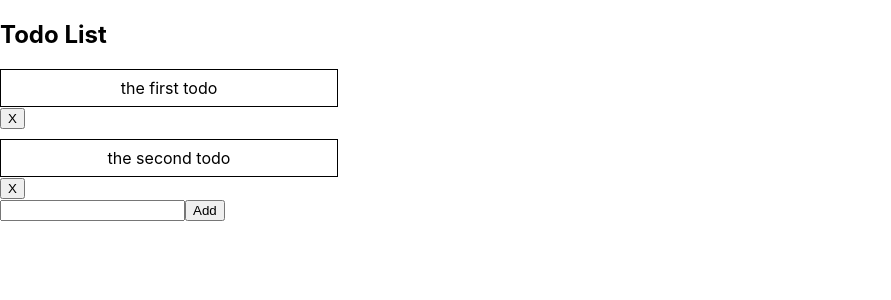
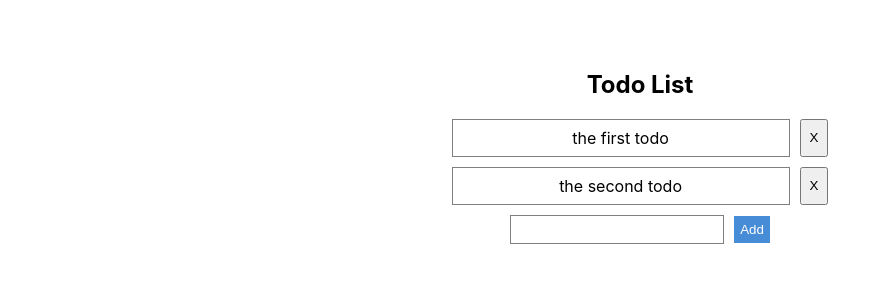
Before and after one commit to nghe4/day10-todo-frontend, a React (Create React App) app: page / in a window 1280 px wide. Shown: the top 300 px of the page, without its empty margins (0-891 px from the left). Built offline with nearby package versions, Linux system fonts and the light colour scheme.

Commit message:
feat: add CSS style & class for some html element

```diff
--- a/src/App.css
+++ b/src/App.css
@@ -1,8 +1,15 @@
+main {
+  display: flex;
+  flex-direction: column;
+  align-items: center;
+  margin-top: 50px;
+  text-align: center;
+}
+
 .todo-item {
   width: 320px;
   padding: 8px;
-  border: 1px solid #000;
-  margin-top: 10px;
+  border: 1px solid grey;
   text-align: center;
   cursor: pointer;
 }
@@ -10,3 +17,31 @@
 .todo-item .done {
   text-decoration: line-through;
 }
+
+.todo-item-container {
+  margin-top: 10px;
+  display: flex;
+}
+
+.todo-item-container button,
+.todo-generator button {
+  margin-left: 10px;
+  padding: 8px;
+}
+
+.todo-generator input {
+  width: 200px;
+  padding: 6px;
+  border: 1px solid grey;
+}
+
+.todo-generator button {
+  padding: 6px;
+  background-color: #478cd6;
+  color: white;
+  border: none;
+}
+
+.todo-generator {
+  margin-top: 10px;
+}
--- a/src/App.js
+++ b/src/App.js
@@ -13,12 +13,12 @@ export const initState = [
 function App() {
   const [state, dispatch] = useReducer(todoReducer, initState);
   return (
-    <div>
+    <main>
       <TodoContext.Provider value={{ state, dispatch }}>
         <TodoGroup />
         <TodoGenerator />
       </TodoContext.Provider>
-    </div>
+    </main>
   );
 }
 
--- a/src/components/TodoGenerator.js
+++ b/src/components/TodoGenerator.js
@@ -16,9 +16,9 @@ export const TodoGenerator = () => {
   };
 
   return (
-    <>
+    <div className="todo-generator">
       <input type="text" value={input} onChange={handleInputChange} />
       <button onClick={handleAddTodo}>Add</button>
-    </>
+    </div>
   );
 };
```
